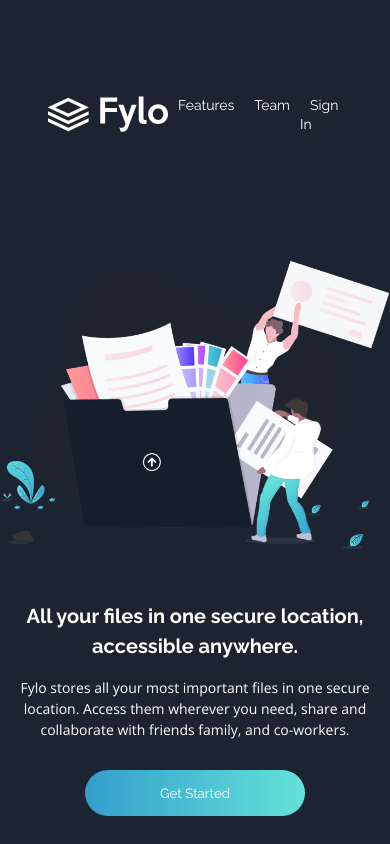
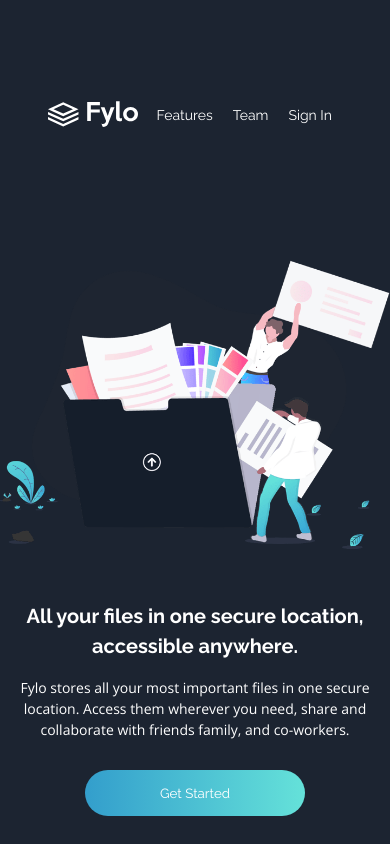
Before and after one commit to omarhaythm/FYLO-Dark-theme-landing-page, a plain HTML site: page index.html in a window 390 px wide. Shown: the top 844 px of the page. Drawn offline with nearby package versions, Linux system fonts and the light colour scheme.

Commit message:
Update style.css

```diff
--- a/css/style.css
+++ b/css/style.css
@@ -309,7 +309,7 @@ a {
       var(--bg-secondary);
   }
   #header .navBar > img {
-    width: 120px;
+    width: 90px;
   }
   #header .navBar ul li a {
     margin: 0 10px;
```
